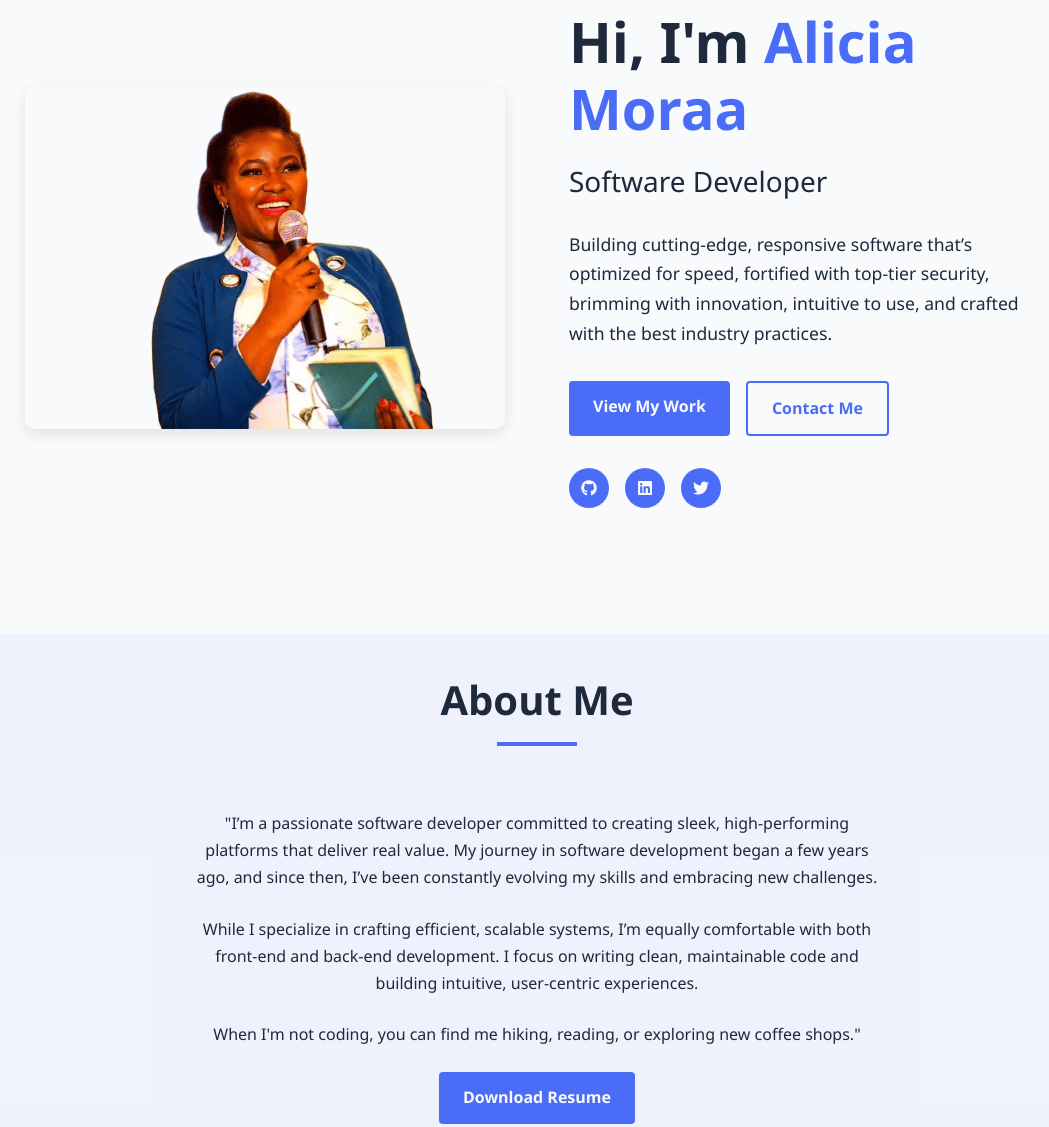
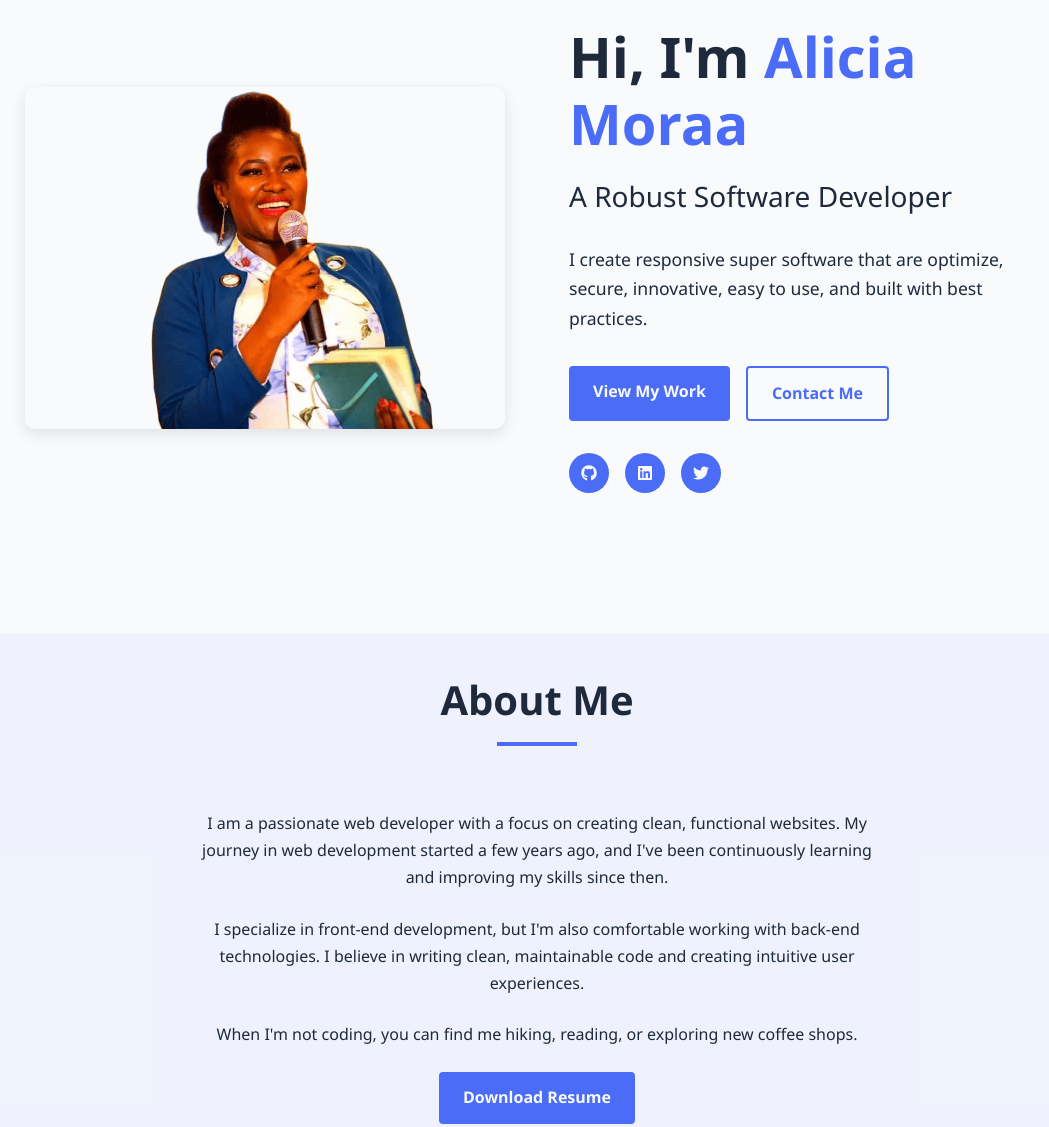
Before and after one commit to moraa-dev/portfolio-, a plain HTML site: page index.html in a window 1280 px wide. Shown: the part 166-1293 px from the top of the page, without its empty margins (103-1152 px from the left). Drawn offline with Linux system fonts and the light colour scheme; a script that the page names is missing.

Commit message:
Update index.html

```diff
--- a/index.html
+++ b/index.html
@@ -3,7 +3,7 @@
 <head>
     <meta charset="UTF-8">
     <meta name="viewport" content="width=device-width, initial-scale=1.0">
-    <title>Alicia Moraa | Software Developer</title>
+    <title>Alicia Moraa | Portfolio</title>
     <link rel="stylesheet" href="styles.css">
     <link rel="stylesheet" href="https://cdnjs.cloudflare.com/ajax/libs/font-awesome/6.4.0/css/all.min.css">
     <meta name="description" content="Software Developer Portfolio showcasing my projects and skills">
@@ -43,9 +43,8 @@
                 </div>
                 <div class="hero-content" style="width: 80%;">
                     <h1>Hi, I'm <span class="highlight">Alicia Moraa</span></h1>
-                    <h2>Software Developer</h2>
-                    <p>Building cutting-edge, responsive software that’s optimized for speed, fortified with top-tier security, brimming with innovation,
-                        intuitive to use, and crafted with the best industry practices.</p>
+                    <h2>A Robust Software Developer</h2>
+                    <p>I create responsive super software that are optimize, secure, innovative, easy to use, and built with best practices.</p>
                     <div class="hero-buttons">
                         <a href="#projects" class="btn primary-btn">View My Work</a>
                         <a href="#contact" class="btn secondary-btn">Contact Me</a>
@@ -66,12 +65,9 @@
                 <h2 class="section-title">About Me</h2>
                 <div class="about-content">
                     <div class="about-text">
-                        <p>"I’m a passionate software developer committed to creating sleek, high-performing platforms that deliver real value.
-                            My journey in software development began a few years ago, and since then, I’ve been constantly evolving my skills and
-                            embracing new challenges.</p>
-                        <p>While I specialize in crafting efficient, scalable systems, I’m equally comfortable with both front-end and back-end development. I focus on writing clean,
-                            maintainable code and building intuitive, user-centric experiences.</p>
-                        <p>When I'm not coding, you can find me hiking, reading, or exploring new coffee shops."</p>
+                        <p>I am a passionate web developer with a focus on creating clean, functional websites. My journey in web development started a few years ago, and I've been continuously learning and improving my skills since then.</p>
+                        <p>I specialize in front-end development, but I'm also comfortable working with back-end technologies. I believe in writing clean, maintainable code and creating intuitive user experiences.</p>
+                        <p>When I'm not coding, you can find me hiking, reading, or exploring new coffee shops.</p>
                         <a href="Alicia_Moraa_CV.pdf" target="_blank" class="btn primary-btn" download>Download Resume</a>
                     </div>
                 </div>
@@ -255,7 +251,7 @@
                             <i class="fas fa-envelope"></i>
                             <div>
                                 <h3>Email</h3>
-                                <p><a href="mailto:aliciamoraa13@.com">aliciamoraa13@.com</a></p>
+                                <p><a href="mailto:aliciamoraa13@gmail.com">aliciamoraa13@gmail.com</a></p>
                             </div>
                         </div>
                         <div class="contact-item">
```
